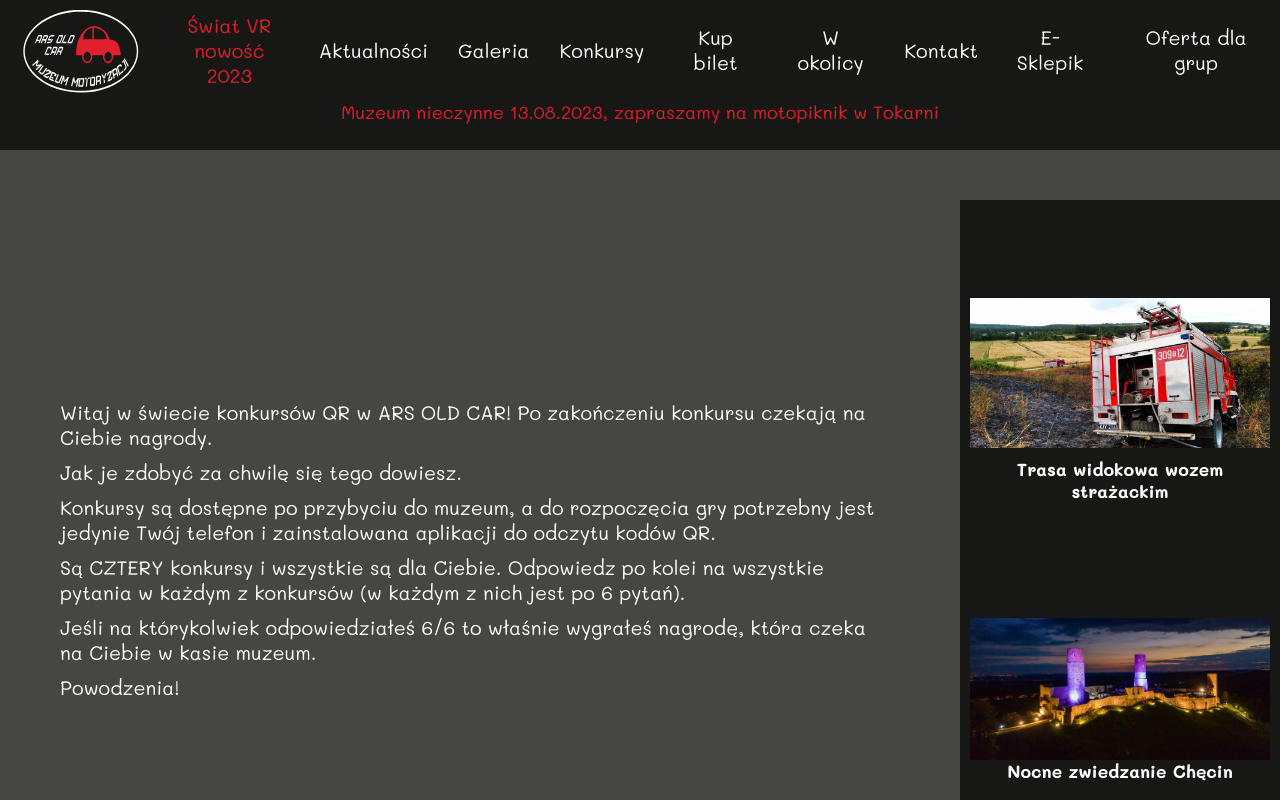
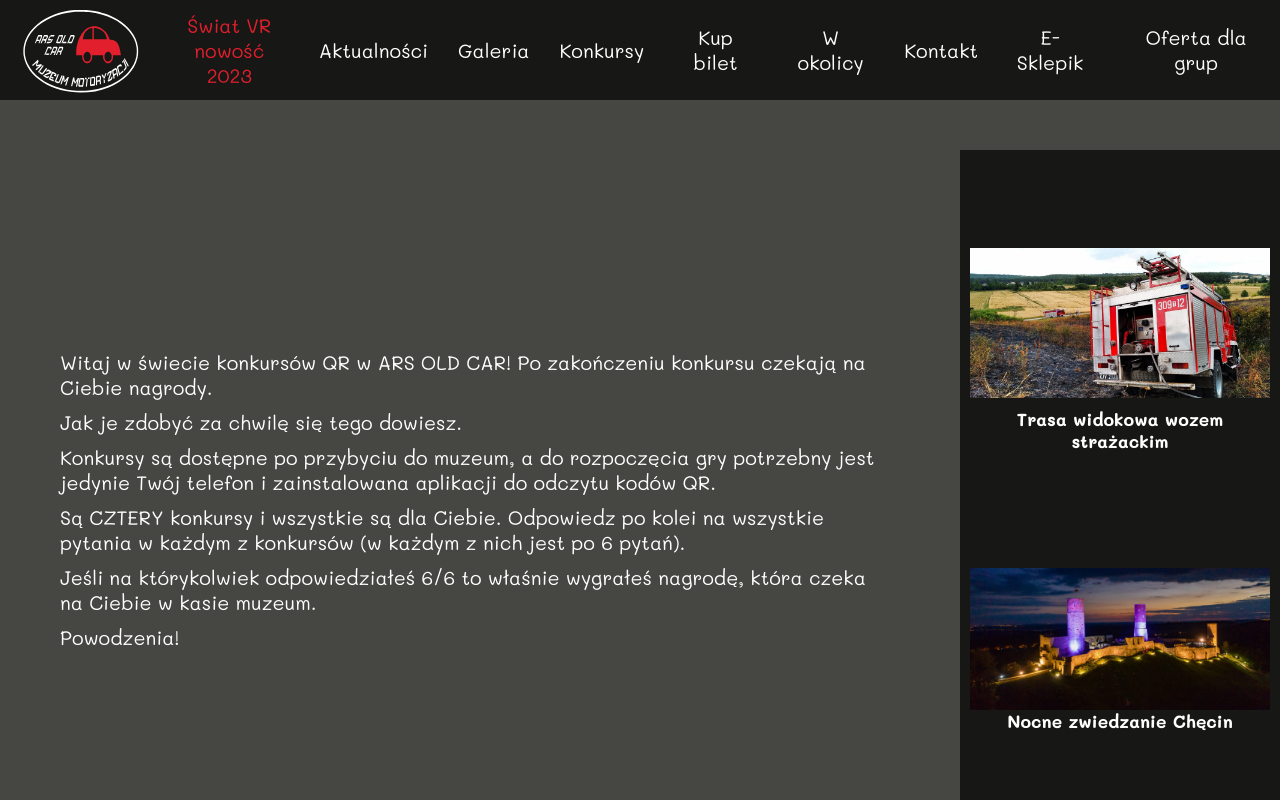
Before and after one commit to damian-guh/ars-old-car, a Next.js app: page /qr in a window 1280 px wide. Shown: the top 800 px of the page. Built offline with nearby package versions, Linux system fonts and the light colour scheme.

Commit message:
chore: update quick news

```diff
--- a/src/components/Layout/Header/index.tsx
+++ b/src/components/Layout/Header/index.tsx
@@ -1,11 +1,7 @@
 import { useContext, useRef } from 'react';
 import Link from 'next/link';
 import { BurgerContext } from 'components/Layout';
-import {
-  Wrapper,
-  LogoWrapper,
-  QuickNewsSection,
-} from 'components/Layout/Header/Header.style';
+import { Wrapper, LogoWrapper } from 'components/Layout/Header/Header.style';
 import Logo from 'components/Layout/Logo';
 import Menu from 'components/Layout/Menu';
 import Burger from 'components/Layout/Menu/Burger';
@@ -33,9 +29,6 @@ const Header = () => {
           onClick={() => toggleMenu && toggleMenu((prevState) => !prevState)}
         />
       )}
-      <QuickNewsSection>
-        Muzeum nieczynne 13.08.2023, zapraszamy na motopiknik w Tokarni
-      </QuickNewsSection>
     </Wrapper>
   );
 };
--- a/src/components/Layout/index.tsx
+++ b/src/components/Layout/index.tsx
@@ -24,7 +24,7 @@ const Wrapper = styled.div<{ isMenuOpen: boolean }>`
 `;
 
 const ContentWrapper = styled.div`
-  padding: 50px 0 ${FOOTER_HEIGHT} 0;
+  padding: 0 0 ${FOOTER_HEIGHT} 0;
 `;
 
 type Props = {
```
